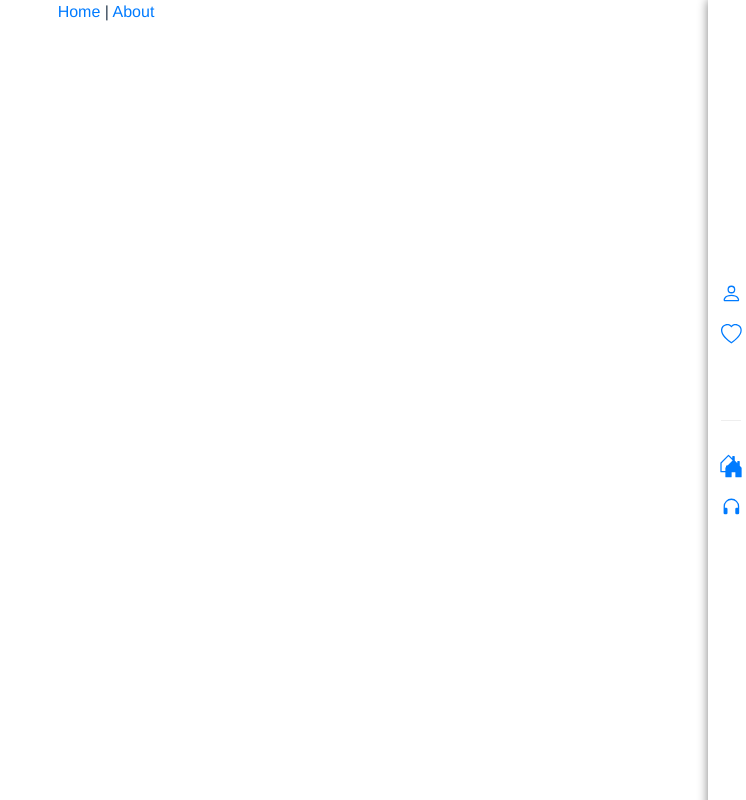
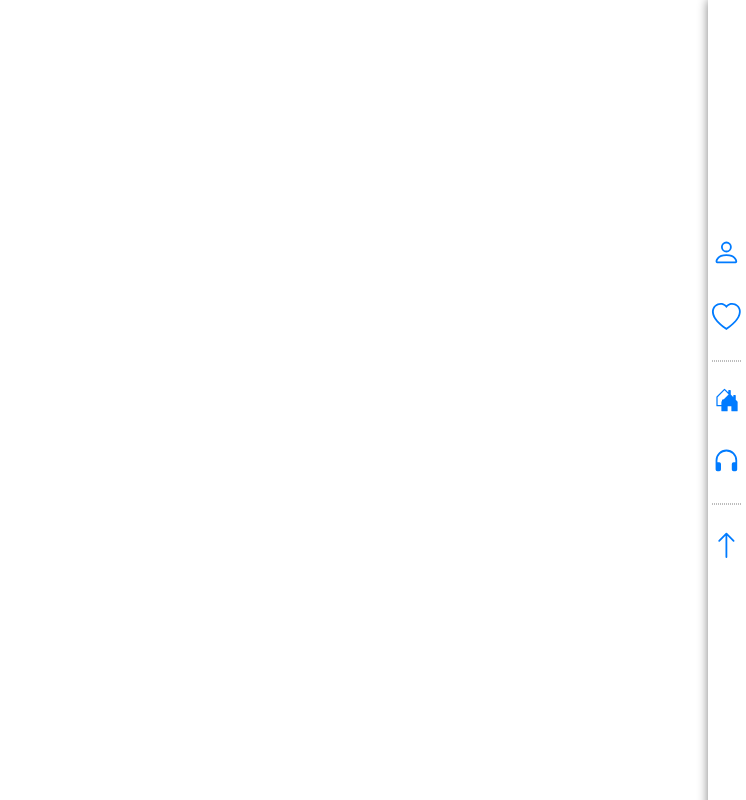
Before and after one commit to jizhihaoSAMA/Paris, a Vue app: page /index/house in a window 1280 px wide. Shown: the whole page, without its empty margins (534-1280 px from the left). Built offline with nearby package versions, Linux system fonts and the light colour scheme.

Commit message:
feat: add home page background

```diff
--- a/src/App.vue
+++ b/src/App.vue
@@ -1,10 +1,6 @@
 <template>
   <div>
     <right-navbar />
-    <div id="app">
-      <router-link to="/">Home</router-link> |
-      <router-link to="/about">About</router-link>
-    </div>
     <router-view/>
   </div>
 </template>
--- a/src/components/RightNavbar.vue
+++ b/src/components/RightNavbar.vue
@@ -7,13 +7,13 @@
           @click="$router.push((path = href))"
           :key="text"
           variant="link"
-          style="margin: 3% 0"
+          :style="(is_split ? 'margin: -0.5rem 0' : 'margin: 1rem 0') + ';padding:0;'"
           class="text-decoration-none"
           :disabled="is_split"
           v-b-popover.hover.left="text"
         >
-          <hr v-if="is_split" />
-          <b-iconstack font-scale="1.3" v-else-if="icons.length == 1">
+          <hr v-if="is_split" style="border:1px dotted #999 !important"/>
+          <b-iconstack font-scale="1.8" v-else-if="icons.length == 1">
             <b-icon stacked :icon="icons[0]"></b-icon>
           </b-iconstack>
           <b-iconstack font-scale="1" v-else-if="icons.length == 2">
@@ -43,11 +43,6 @@ export default {
           href: "love",
         },
         {
-          icons: [""],
-          text: "",
-          href: "",
-        },
-        {
           is_split: true,
         },
         {
@@ -60,6 +55,13 @@ export default {
           text: "联系客服",
           href: "Contact",
         },
+        {
+          is_split: true,
+        },
+        {
+          icons: ["arrow-up"],
+          text: "回到顶部",
+        }
       ],
     };
   },
@@ -77,9 +79,10 @@ export default {
   text-align: center;
   display: flex;
   align-items: center;
+  background: white;
 }
 
-#right-navbar-items {
+#right-navbar-items{
   margin: 0 auto;
 }
 </style>
--- a/src/views/public/Home.vue
+++ b/src/views/public/Home.vue
@@ -1,18 +1,38 @@
 <template>
-  <div class="home">
-    <img alt="Vue logo" src="@/assets/logo.png">
-    <HelloWorld msg="Welcome to Your Vue.js App"/>
+  <div>
+    <div id="home-background-image">
+    </div>
+    <b-container>
+      <b-row>
+        123
+      </b-row>
+    </b-container>
+    <!-- <img alt="Vue logo" src="@/assets/background.jpeg"> -->
+    <!-- <HelloWorld msg="Welcome to Your Vue.js App"/> -->
   </div>
 </template>
 
 <script>
 // @ is an alias to /src
-import HelloWorld from '@/components/HelloWorld.vue'
+import HelloWorld from "@/components/HelloWorld.vue";
 
 export default {
-  name: 'Home',
+  name: "Home",
   components: {
-    HelloWorld
-  }
+    HelloWorld,
+  },
+};
+</script>
+
+<style scoped>
+#home-background-image {
+  background: url("../../assets/background.jpeg") no-repeat;
+  background-position: 55% 50%;
+  filter: alpha(opacity=60);
+  width: 100%;
+  height: 610px;
+  position:fixed;
+  z-index:-999;
+  opacity: 0.5;
 }
-</script>
+</style>
```
Also changed, not shown: src/views/Home.vue (deleted, +0 -18 lines).
